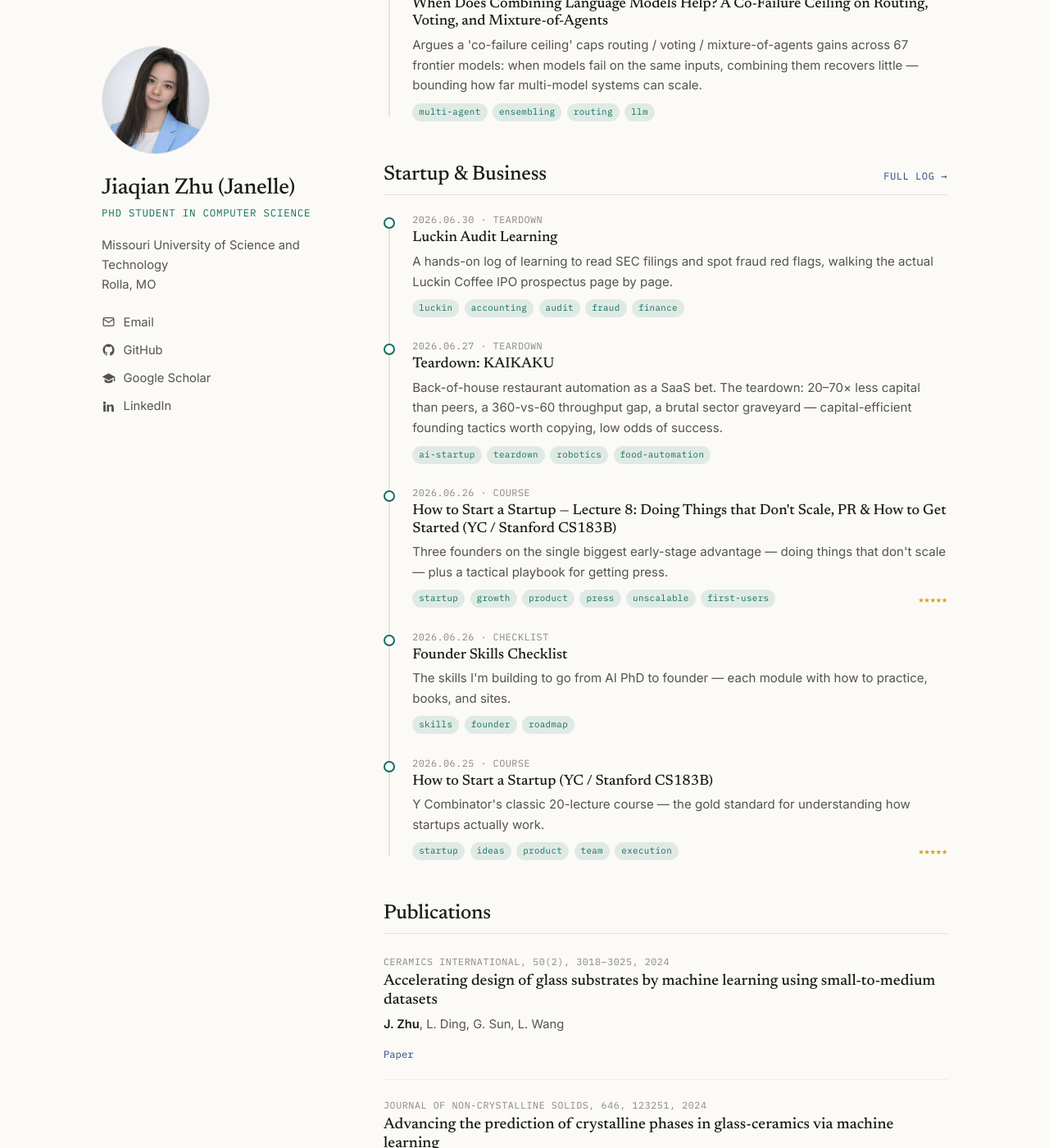
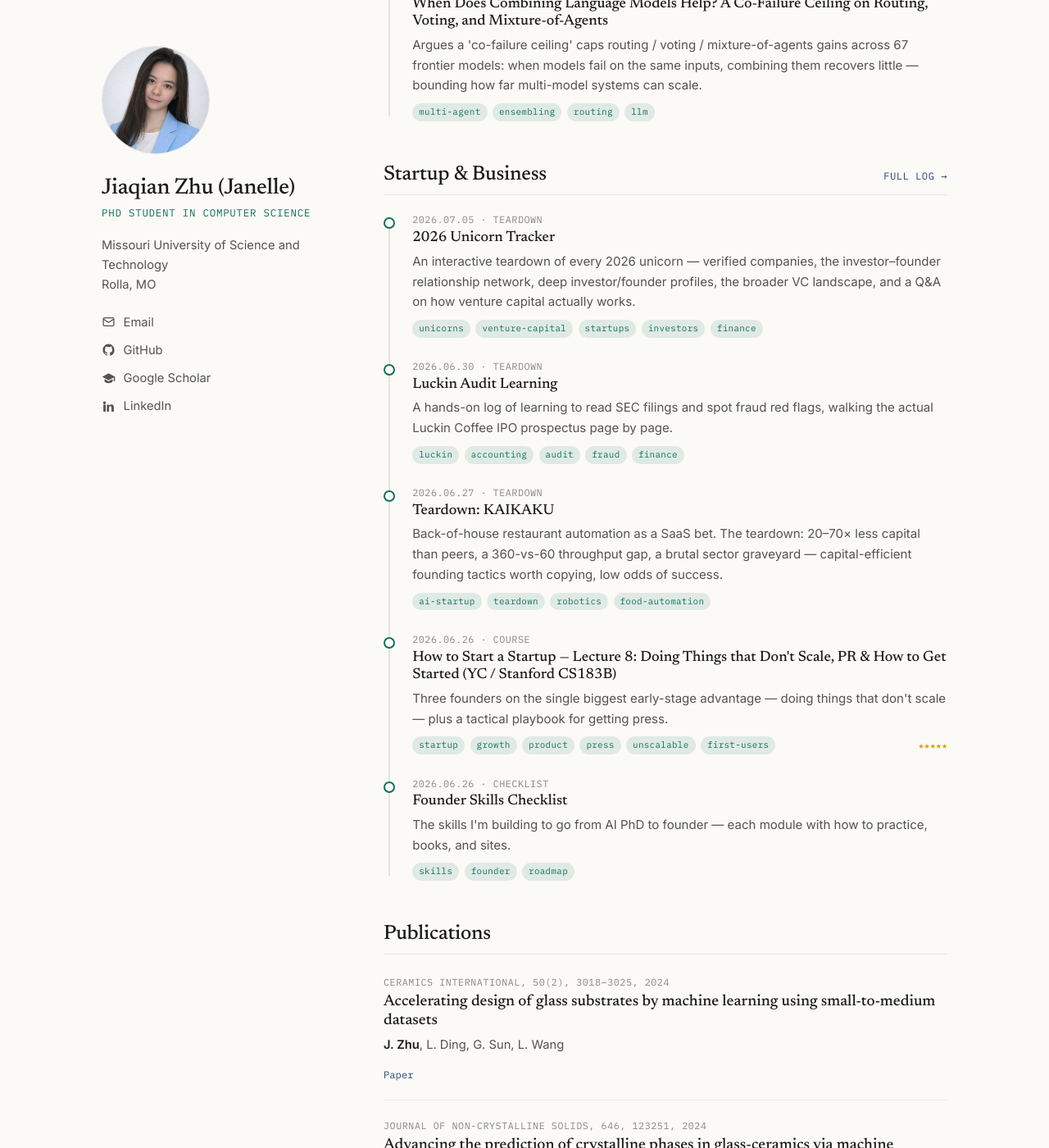
Before and after one commit to Jiaqian-Janelle/Jiaqian-Janelle.github.io, a Jekyll site: the page built from index.html, in a window 1280 px wide and 1400 px high, scrolled down 2315 px. Shown: the whole window at 82% size. Built offline with Jekyll 4.4.1, drawn with Linux system fonts in a browser that asks for light colours.

Commit message:
add unicorn company list

```diff
--- a/_startup/2026-07-05-Unicorn_Tracker.html
+++ b/_startup/2026-07-05-unicorn-tracker.html
@@ -1,3 +1,12 @@
+---
+layout: null
+title: "2026 Unicorn Tracker"
+date: 2026-07-05
+module: venture
+source: teardown
+tags: [unicorns, venture-capital, startups, investors, finance]
+gist: "An interactive teardown of every 2026 unicorn — verified companies, the investor–founder relationship network, deep investor/founder profiles, the broader VC landscape, and a Q&A on how venture capital actually works."
+---
 <!DOCTYPE html>
 <html lang="en">
 <head>
```
